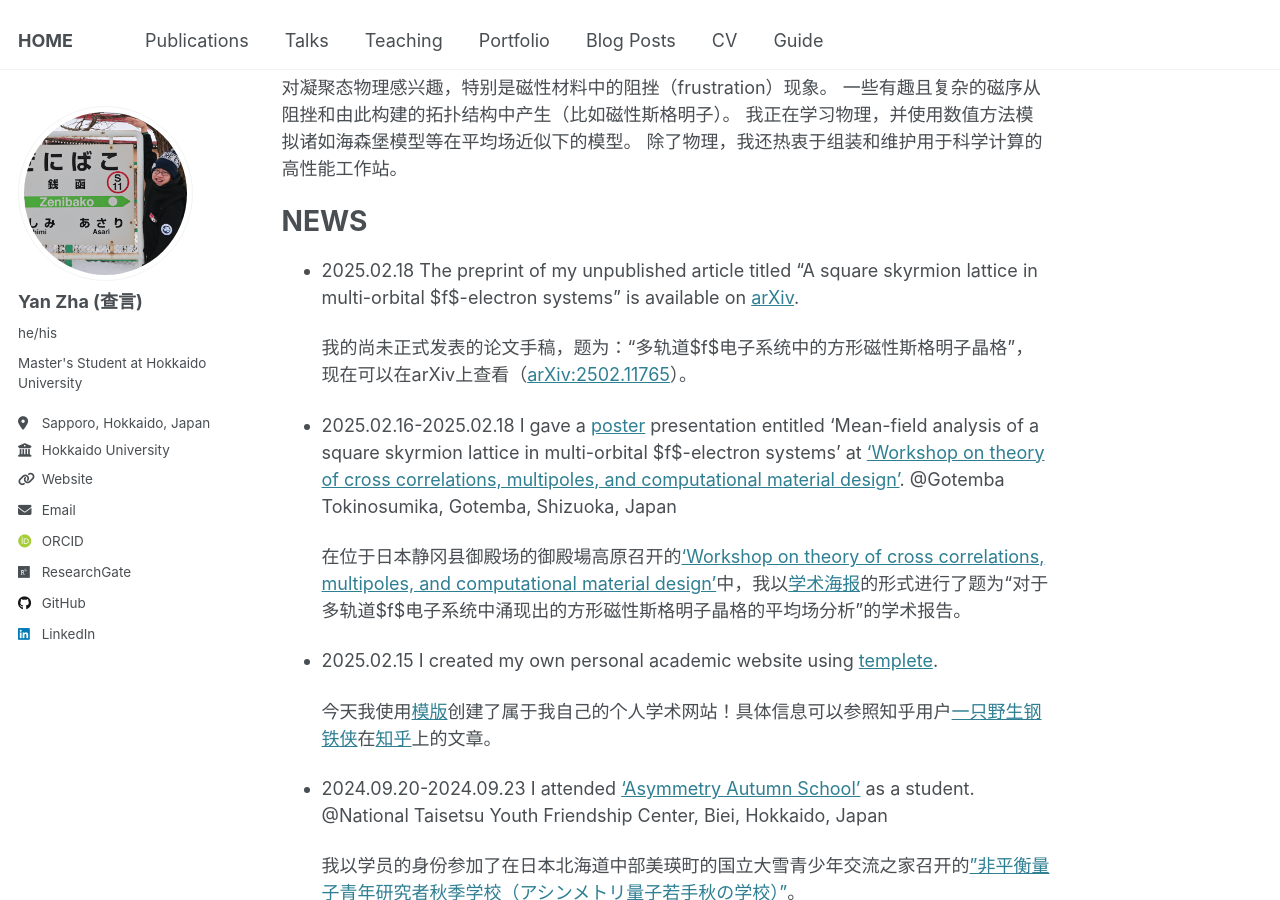
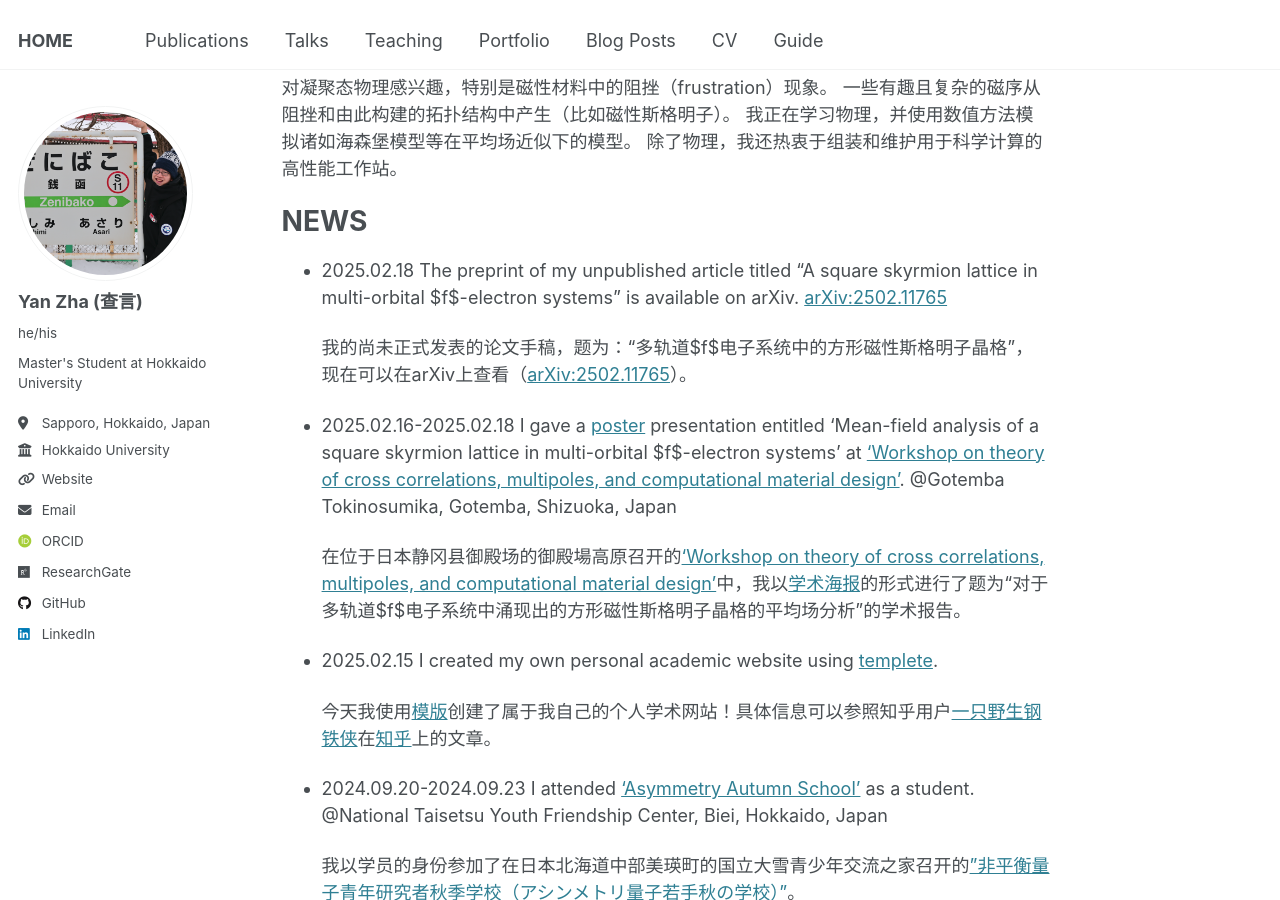
Before and after one commit to yzhacn/yzhacn.github.io, a Jekyll site: the page built from _pages/about.md, in a window 1280 px wide and 900 px high, scrolled down 341 px. Built offline with Jekyll 4.4.1, drawn with Linux system fonts in a browser that asks for light colours; some web fonts are replaced.

Commit message:
Update about.md

```diff
--- a/_pages/about.md
+++ b/_pages/about.md
@@ -21,7 +21,7 @@ I am studying physics and using numerical methods to simulate models, such as th
 
 NEWS
 ======
-* 2025.02.18 The preprint of my unpublished article titled "A square skyrmion lattice in multi-orbital $f$-electron systems" is available on [arXiv](http://arxiv.org/abs/2502.11765).
+* 2025.02.18 The preprint of my unpublished article titled "A square skyrmion lattice in multi-orbital $f$-electron systems" is available on arXiv. [arXiv:2502.11765](https://arxiv.org/abs/2502.11765)
 
   我的尚未正式发表的论文手稿，题为：“多轨道$f$电子系统中的方形磁性斯格明子晶格”，现在可以在arXiv上查看（[arXiv:2502.11765](https://arxiv.org/abs/2502.11765)）。
 
```
